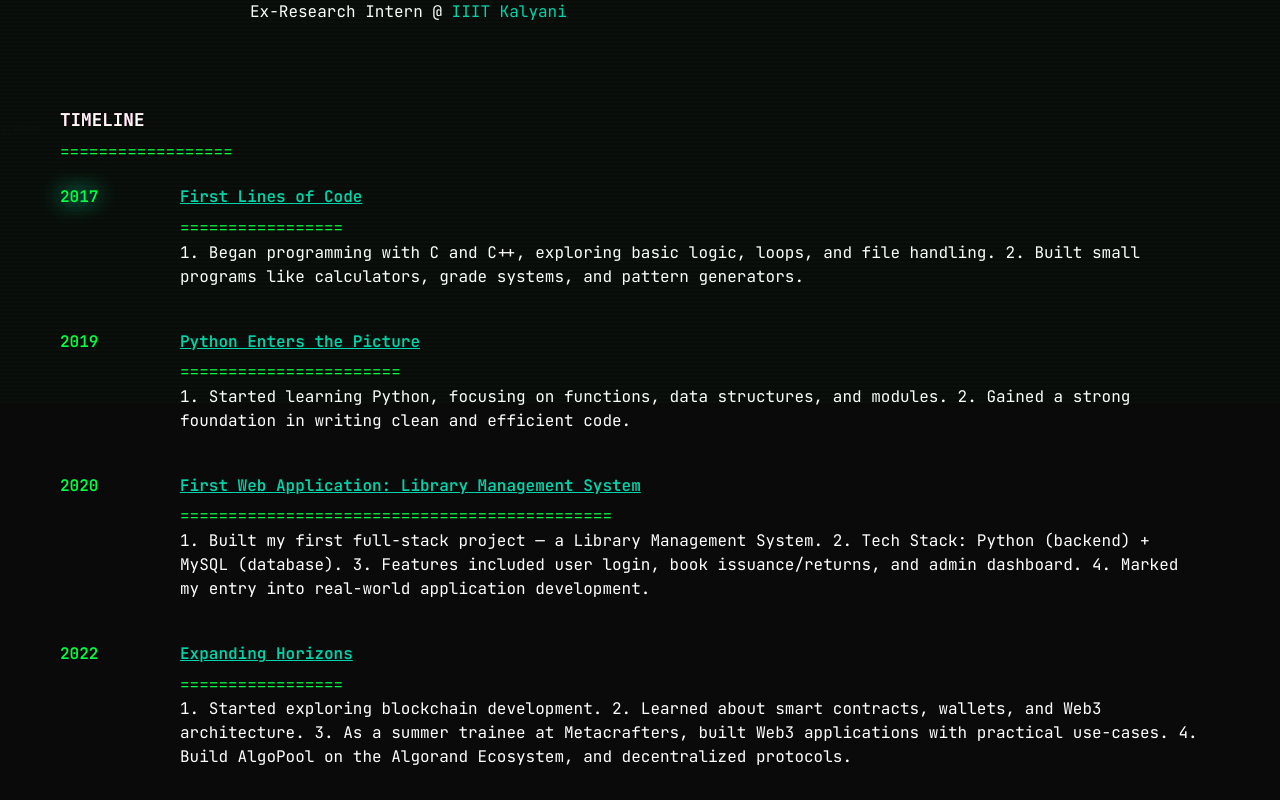
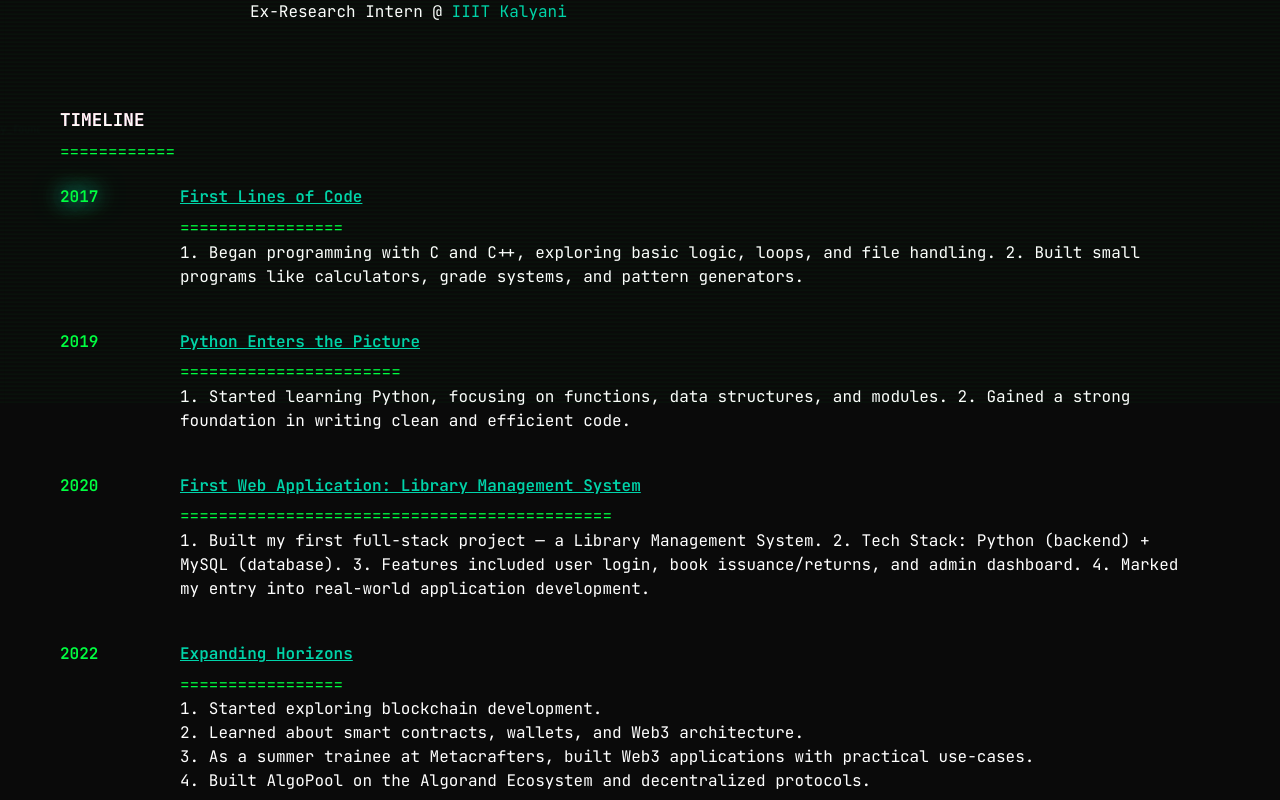
Before and after one commit to Cyberninja30/Portfolio-Moinak, a React (Vite) app: page / in a window 1280 px wide. Shown: the part 400-1200 px from the top of the page. Built offline with nearby package versions, Linux system fonts and the light colour scheme.

Commit message:
Update App.tsx

```diff
--- a/src/App.tsx
+++ b/src/App.tsx
@@ -191,7 +191,7 @@ function App() {
         {/* Life Updates Section */}
         <section id="timeline">
           <h2 className="section-title glitch-text" data-text="timeline">timeline<span style={{color: 'var(--terminal-muted)'}}></span></h2>
-          <div className="section-underline">==================</div>
+          <div className="section-underline">============</div>
 
           <div className="timeline-section">
             <div className="timeline-item">
@@ -243,13 +243,10 @@ function App() {
                 <div className="timeline-title">Expanding Horizons</div>
                 <div className="timeline-underline">=================</div>
                 <div className="timeline-description">
-                  1. Started exploring blockchain development.
-
-                  2. Learned about smart contracts, wallets, and Web3 architecture.
-
-                  3. As a summer trainee at Metacrafters, built Web3 applications with practical use-cases.
-
-                  4. Build AlgoPool on the Algorand Ecosystem, and decentralized protocols.
+                  <p>1. Started exploring blockchain development.</p>
+                  <p>2. Learned about smart contracts, wallets, and Web3 architecture.</p>
+                  <p>3. As a summer trainee at Metacrafters, built Web3 applications with practical use-cases.</p>
+                  <p>4. Built AlgoPool on the Algorand Ecosystem and decentralized protocols.</p>
                 </div>
               </div>
             </div>
```
